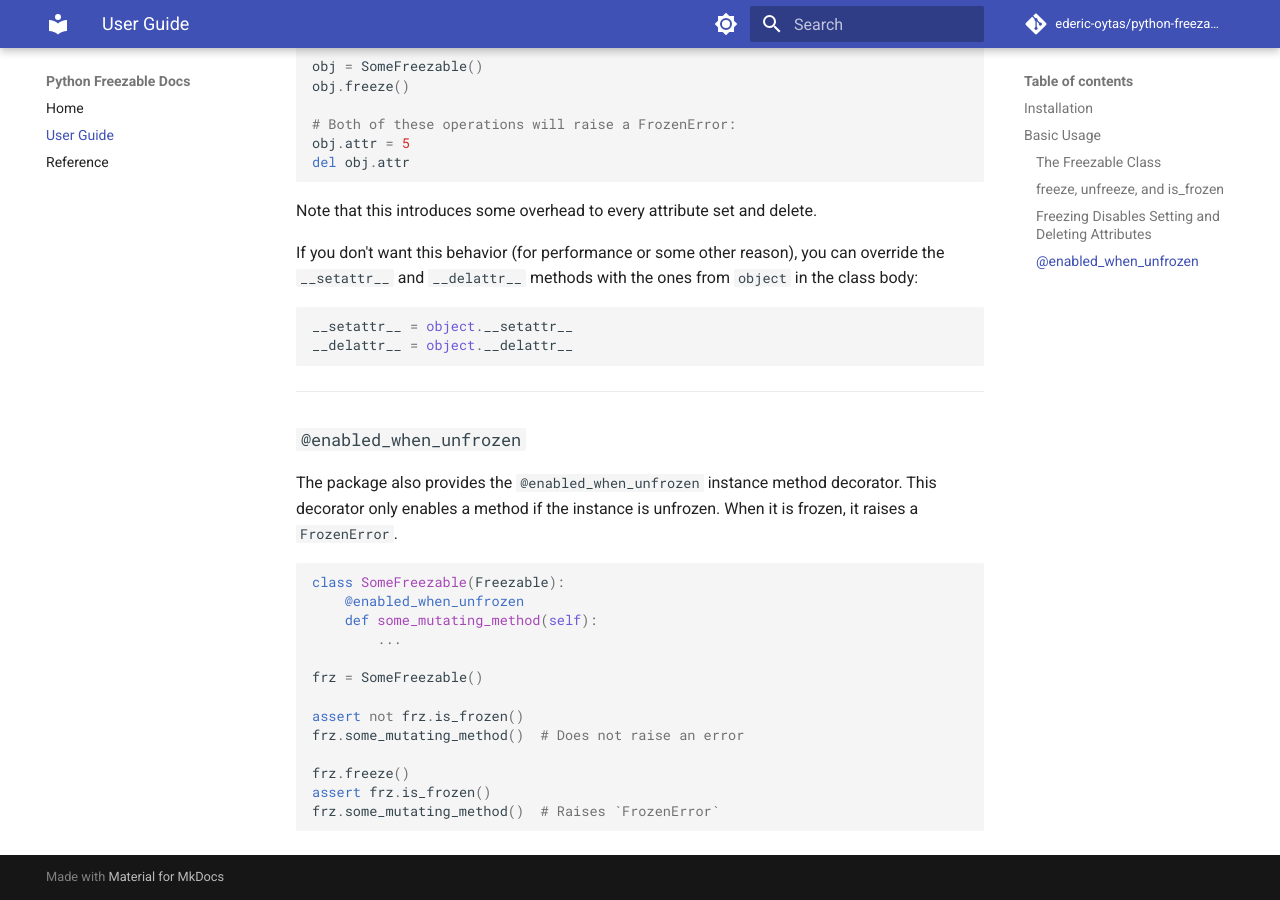
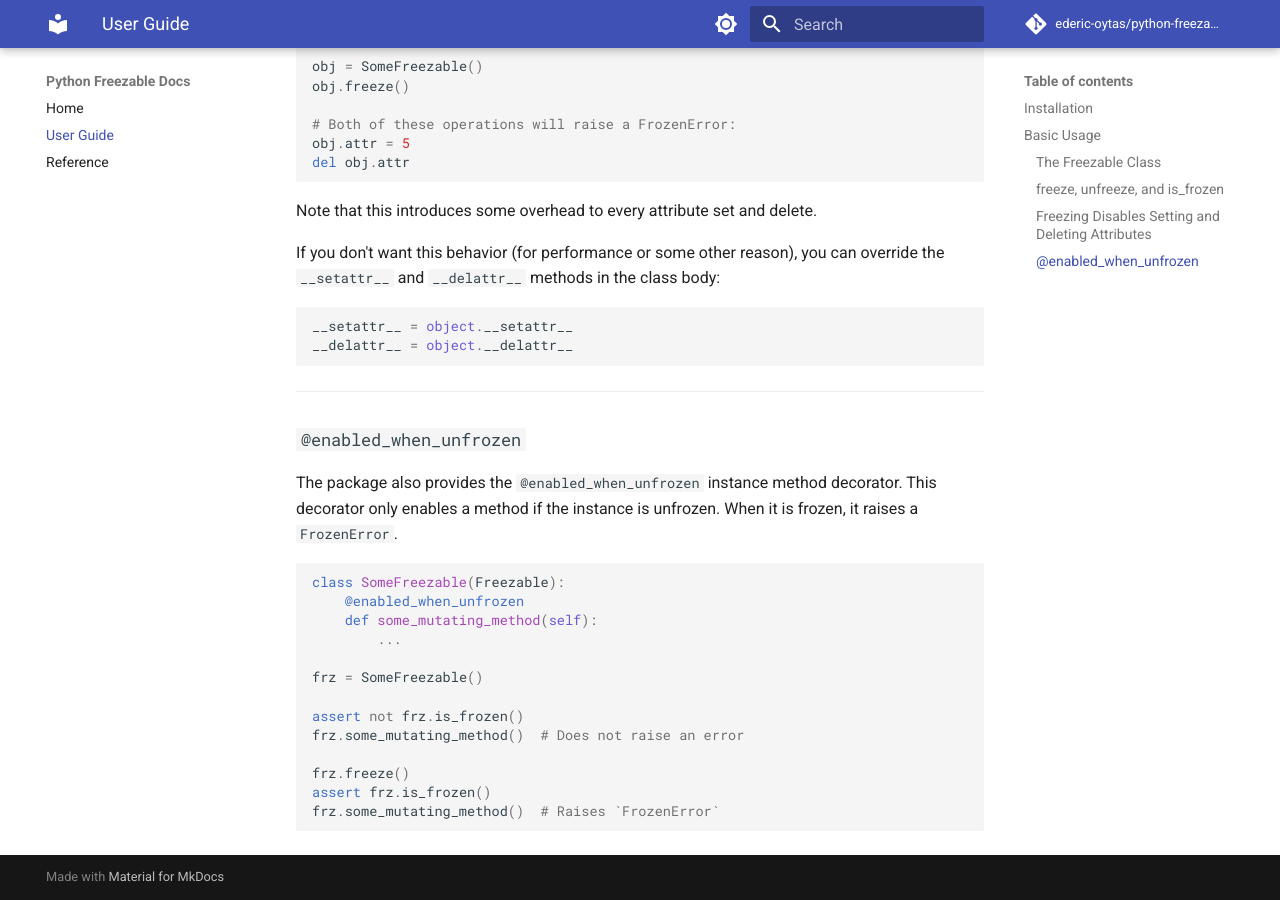
Before and after one commit to ederic-oytas/freezable-mixin, an MkDocs documentation site: the page built from docs/user-guide.md, in a window 1280 px wide and 900 px high, scrolled down 1312 px. Built offline with MkDocs 1.6.1 and Material for MkDocs 9.7.7, drawn with Linux system fonts in a browser that asks for light colours; comment, search, counter and statistics services are not loaded.

Commit message:
Tweak a bit

````diff
--- a/docs/user-guide.md
+++ b/docs/user-guide.md
@@ -75,8 +75,7 @@ del obj.attr
 Note that this introduces some overhead to every attribute set and delete.
 
 If you don't want this behavior (for performance or some other reason), you can
-override the `__setattr__` and `__delattr__` methods with the ones from
-`object` in the class body:
+override the `__setattr__` and `__delattr__` methods in the class body:
 ```python
 __setattr__ = object.__setattr__
 __delattr__ = object.__delattr__
@@ -104,5 +103,4 @@ frz.some_mutating_method()  # Does not raise an error
 frz.freeze()
 assert frz.is_frozen()
 frz.some_mutating_method()  # Raises `FrozenError`
-
 ```
````
